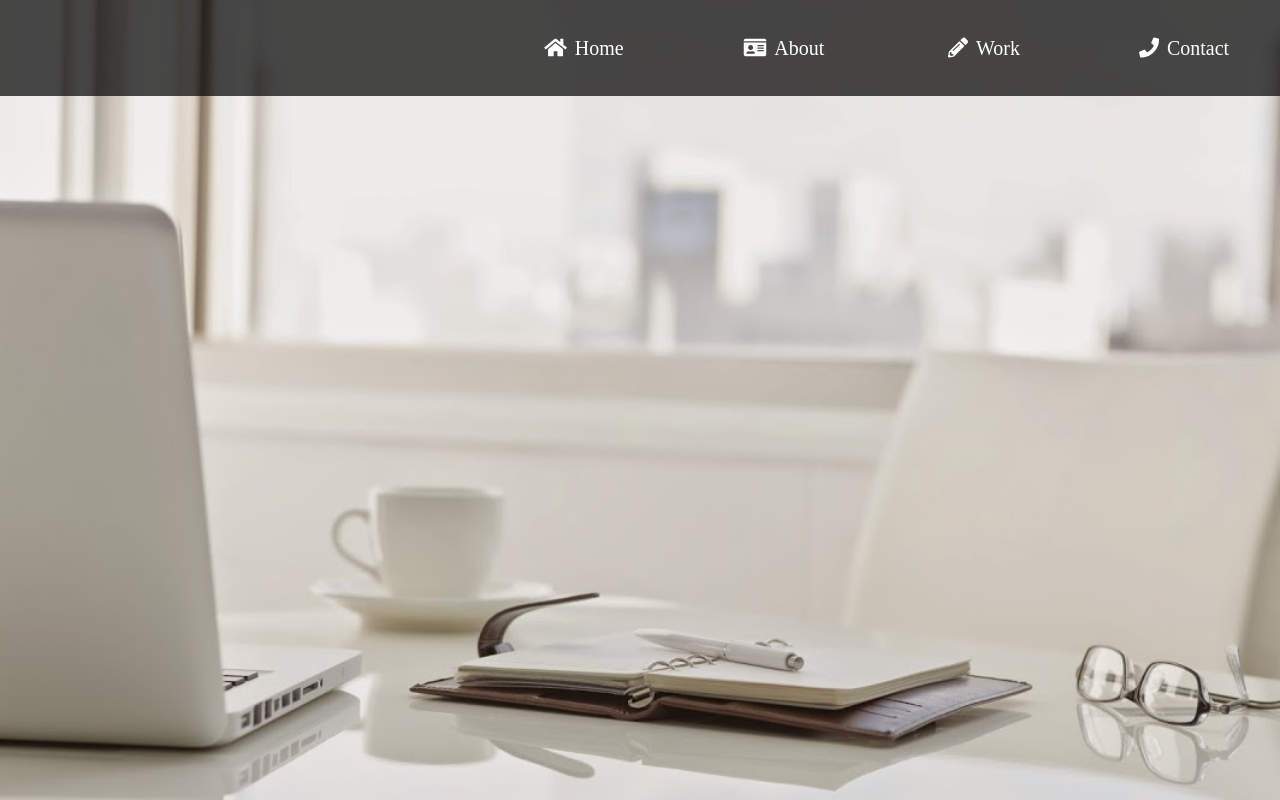
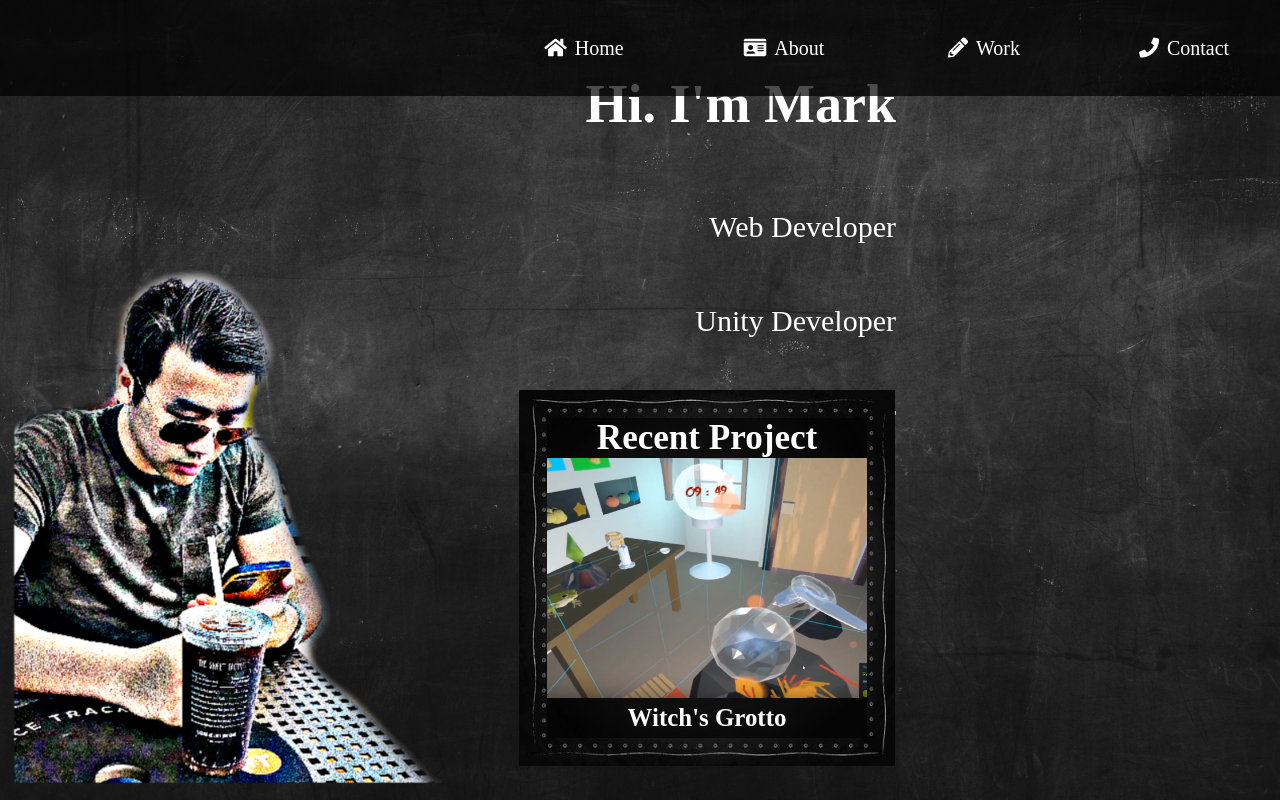
Before and after one commit to markzhengma/markzhengma-portfolio, a React (Create React App) app: page / in a window 1280 px wide. Built offline with nearby package versions, Linux system fonts and the light colour scheme; a web font is replaced by a local one.

Commit message:
add home component

```diff
--- a/src/App.js
+++ b/src/App.js
@@ -1,6 +1,7 @@
 import React, { Component } from 'react';
 import './App.css';
 import Header from './Components/Header';
+import Home from './Components/Home';
 
 class App extends Component {
   render() {
@@ -8,6 +9,7 @@ class App extends Component {
       <div className="App">
         <div className='background-img'></div>
         <Header/>
+        <Home/>
       </div>
     );
   }
--- a/src/Components/Home.jsx
+++ b/src/Components/Home.jsx
@@ -0,0 +1,36 @@
+import React, { Component } from 'react';
+
+class Home extends Component {
+    render(){
+        return (
+            <div className="home">
+                <div className = 'home-box-spacer'>
+                </div>
+                <div className = 'home-box'>
+                    <div className='word-box'>
+                        <h2>Hi. I'm Mark</h2>
+                        <p>Web Developer</p>
+                        <p>Unity Developer</p>
+                        <p>Teacher</p>
+                    </div>
+                    <div className="project" id = 'latest-project'>
+                        <div className='project-name' id = 'latest-name'>
+                            <h3>Recent Project</h3>
+                        </div>
+                        <div className='project-pic project-pic-15' id = 'latest-pic'>
+                            <div className='tech-used tech-15' id = 'latest-tech'>
+                                <h5>Technology:</h5>
+                                <p>Unity<br/>C#<br/>HTC Plugin</p>
+                            </div>
+                        </div>
+                        <div className='project-name' id = 'latest-name'>
+                            <h5>Witch's Grotto</h5>
+                        </div>
+                    </div>
+                </div>
+            </div>
+        )
+    }
+}
+
+export default Home;
```
